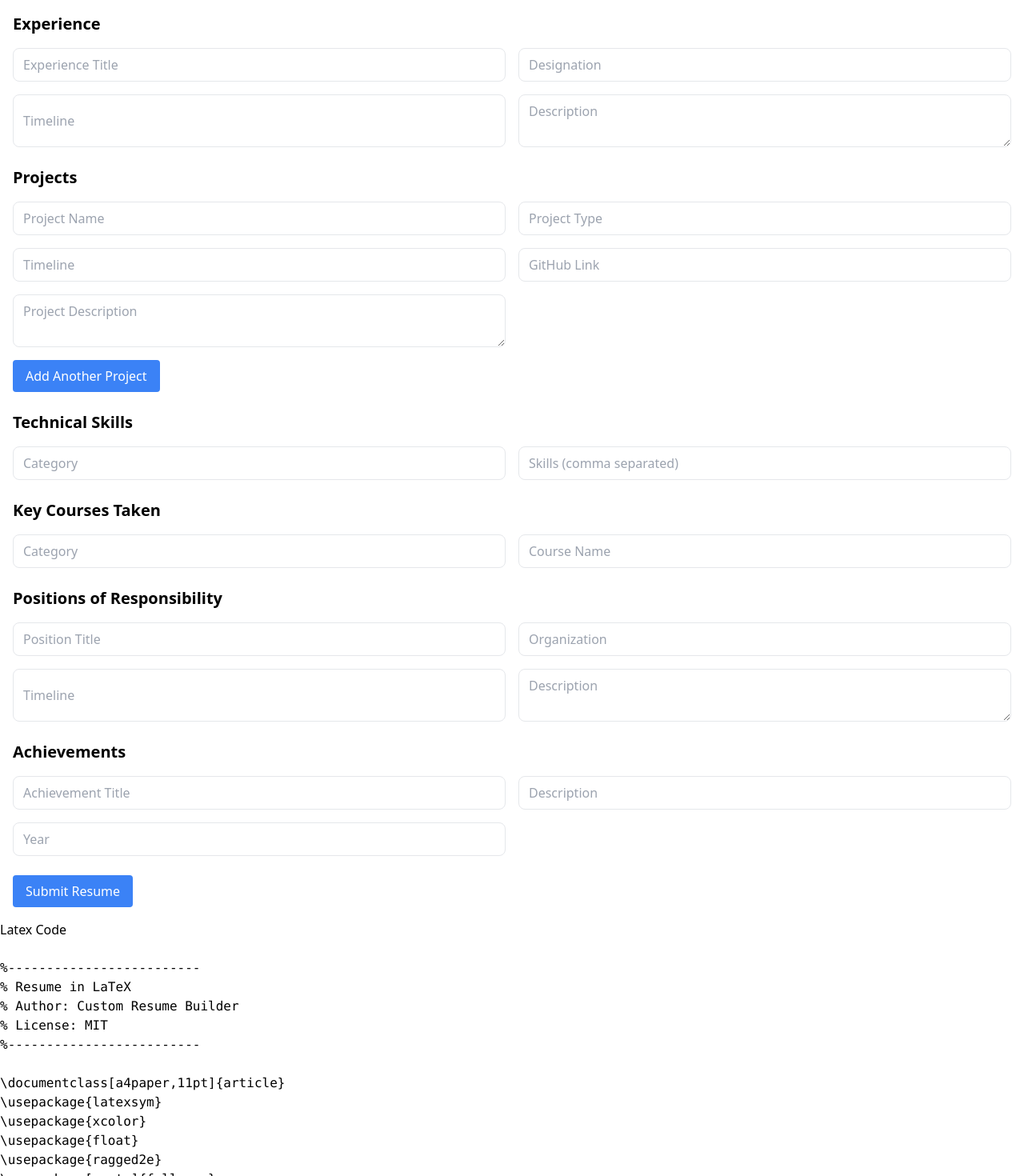
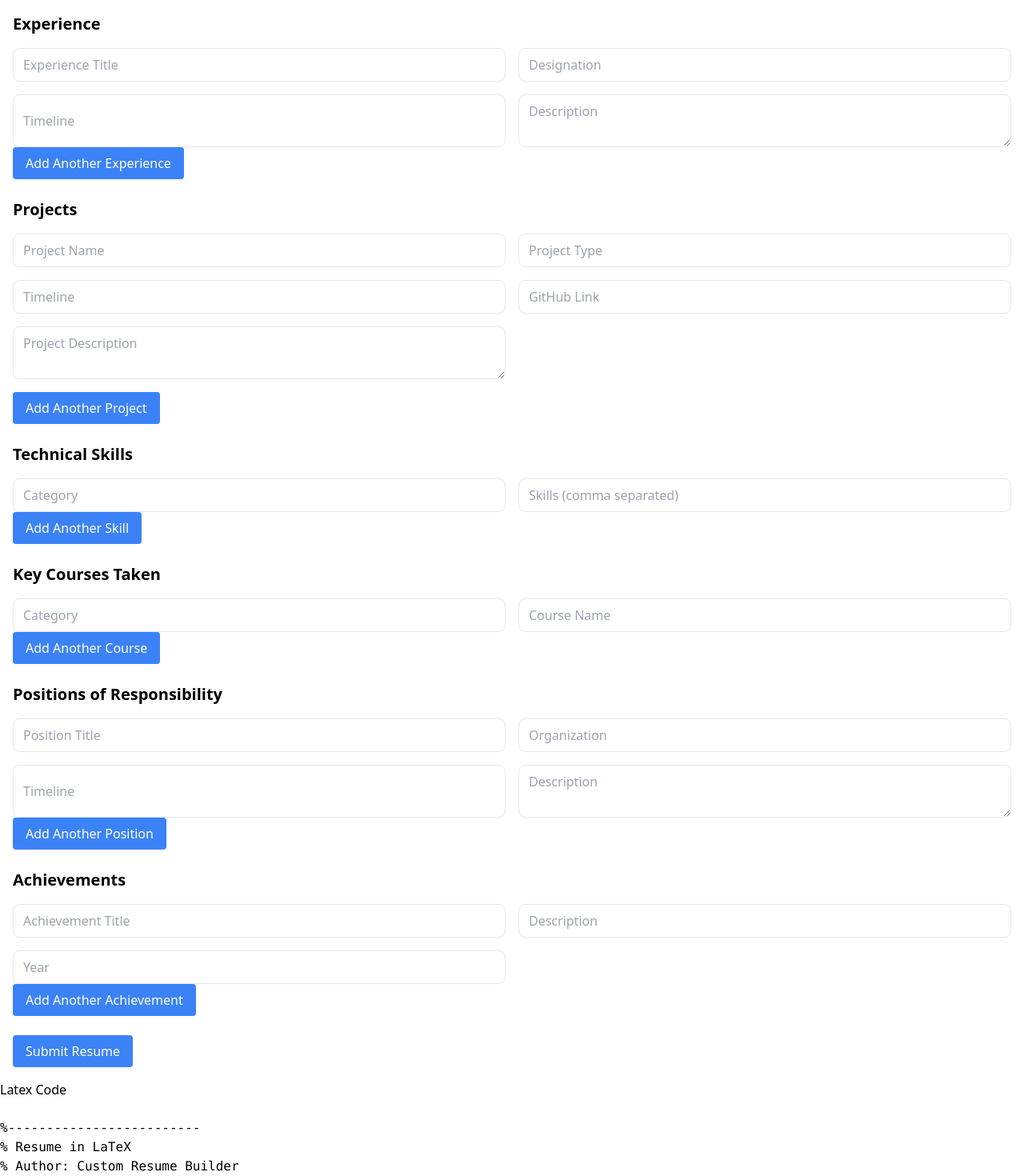
Before and after one commit to swciitg/resume-builder, a React (Create React App) app: page / in a window 1280 px wide. Shown: the part 508-1978 px from the top of the page at 80% size. Built offline with nearby package versions, Linux system fonts and the light colour scheme.

Commit message:
updated resume form and latex code

```diff
--- a/src/Components/ResumeBuilder.js
+++ b/src/Components/ResumeBuilder.js
@@ -211,6 +211,15 @@
                         />
                     </div>
                 ))}
+
+<div className="mb-4">
+                    <button
+                        onClick={() => addEntry('experience')}
+                        className="bg-blue-500 text-white px-4 py-2 rounded"
+                    >
+                        Add Another Experience
+                    </button>
+                </div>
             </section>
 
             {/* Projects Section */}
@@ -302,7 +311,16 @@
                             required
                         />
                     </div>
+
                 ))}
+                <div className="mb-4">
+                    <button
+                        onClick={() => addEntry('technicalSkills')}
+                        className="bg-blue-500 text-white px-4 py-2 rounded"
+                    >
+                        Add Another Skill
+                    </button>
+                </div>
             </section>
 
             {/* Key Courses Taken Section */}
@@ -330,6 +348,15 @@
                         />
                     </div>
                 ))}
+
+<div className="mb-4">
+                    <button
+                        onClick={() => addEntry('courses')}
+                        className="bg-blue-500 text-white px-4 py-2 rounded"
+                    >
+                        Add Another Course
+                    </button>
+                </div>
             </section>
 
             {/* Positions of Responsibility Section */}
@@ -374,6 +401,15 @@
                         />
                     </div>
                 ))}
+
+<div className="mb-4">
+                    <button
+                        onClick={() => addEntry('positions')}
+                        className="bg-blue-500 text-white px-4 py-2 rounded"
+                    >
+                        Add Another Position
+                    </button>
+                </div>
             </section>
 
             {/* Achievements Section */}
@@ -410,6 +446,14 @@
                         />
                     </div>
                 ))}
+                <div className="mb-4">
+                    <button
+                        onClick={() => addEntry('achievements')}
+                        className="bg-blue-500 text-white px-4 py-2 rounded"
+                    >
+                        Add Another Achievement
+                    </button>
+                </div>
             </section>
 
             {/* Submit Button */}
```
